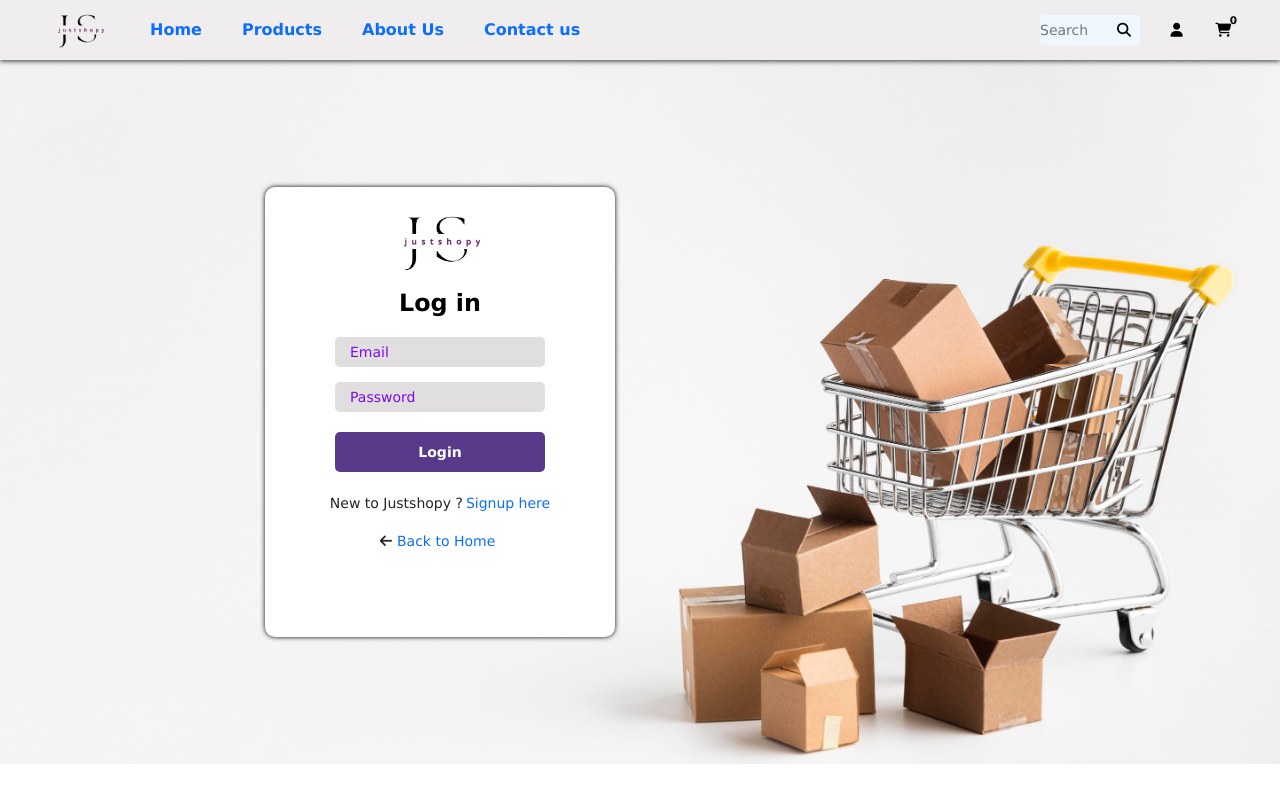
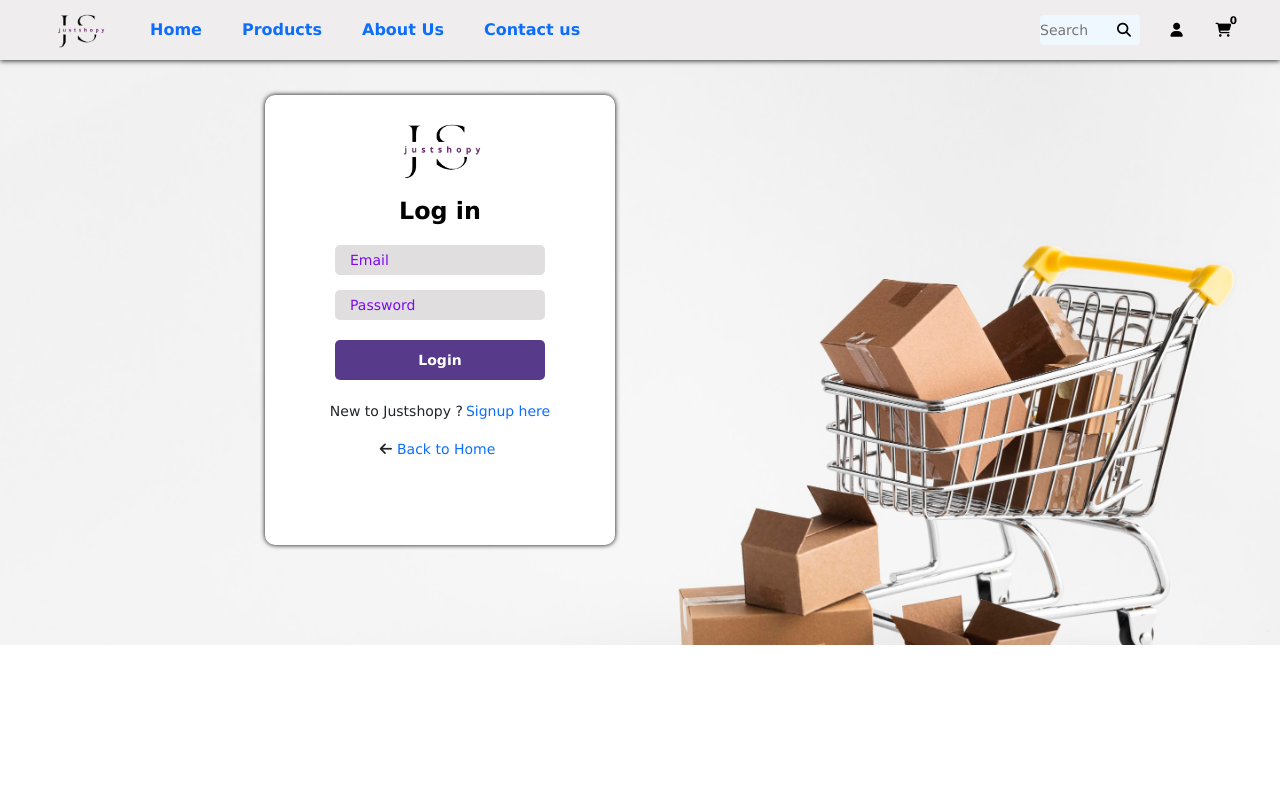
Before and after one commit to AtanuG123/Justshopy, a React (Create React App) app in the folder frontend/: page /login in a window 1280 px wide. Built offline with nearby package versions, Linux system fonts and the light colour scheme.

Commit message:
emailupdate

```diff
--- a/frontend/src/component/log_signup/signup.css
+++ b/frontend/src/component/log_signup/signup.css
@@ -14,14 +14,15 @@
 	align-items: center;
 	background-image: url("../images/background1.jpg");
 	background-size: cover;
-	height: 88vh;
+	height: 100%;
+	padding-bottom: 100px;
 	font-family: 'Jost', sans-serif;
 
 }
 .main{
 	width: 350px;
 	height: 450px;
-    /* margin-top: 35px; */
+    margin-top: 35px;
 	margin-left:-400px;
 	/* translate: -40px -20px; */
 	border-radius: 10px;
--- a/frontend/src/component/log_signup/signup.jsx
+++ b/frontend/src/component/log_signup/signup.jsx
@@ -46,7 +46,7 @@ export default function Signup() {
           document.getElementById("loader").style.display = "none";
           navigate("/login");
           user_success("signup succesfull");
-          emailjs.sendForm('service_jhi0ce9', 'template_2kwnnnb', from1.current, 'qfQvmS9EbFjUvemNh')
+          emailjs.sendForm('service_f0lo43n', 'template_2kwnnnb', from1.current, '58oZ9ibqxclPO-LFI')
             .then((result) => {
               console.log(result.text);
             }
```
